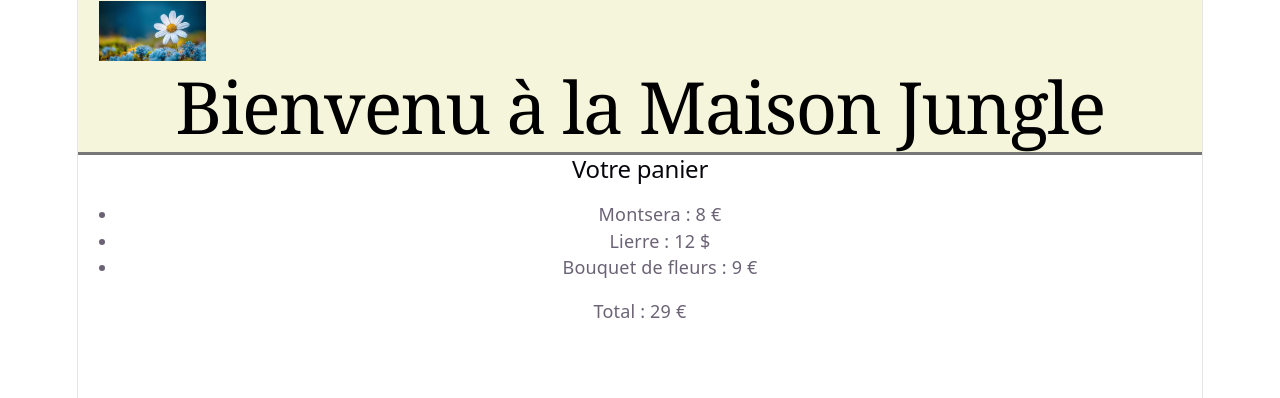
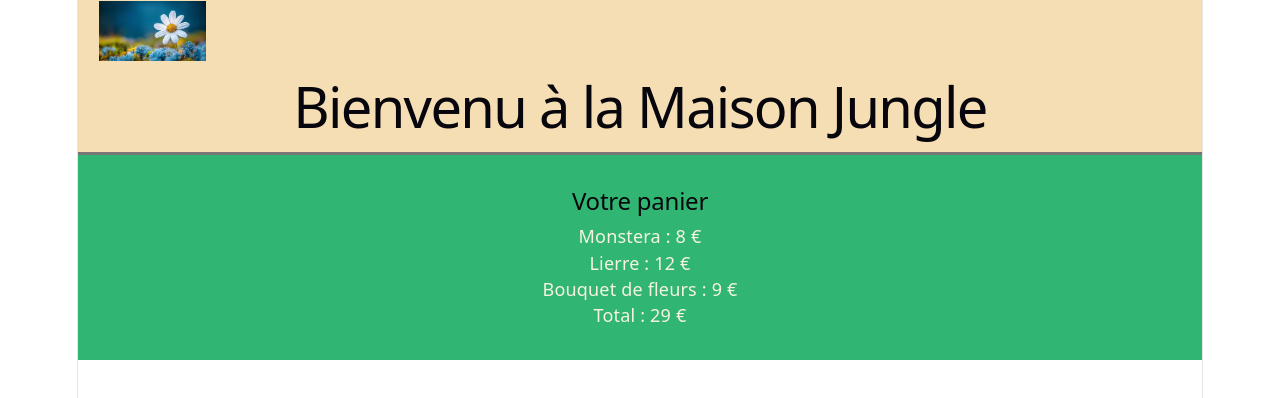
Before and after one commit to chaidahoumadi6-cell/La-Maison-jungle, a React (Vite) app in the folder la-maison-jungle/: page / in a window 1280 px wide. Shown: the top 398 px of the page. Built offline with nearby package versions, Linux system fonts and the light colour scheme.

Commit message:
utilise un CSS Module objet styles importé depuis un fichier module.css

```diff
--- a/la-maison-jungle/src/components/Banner.jsx
+++ b/la-maison-jungle/src/components/Banner.jsx
@@ -3,19 +3,21 @@
  */
 
 // J'importe le fichier Banner.css appliqué au composant Banner.jsx
-import "../styles/Banner.css"
+import styles from "../styles/Banner.module.css"
 
+// J' importe le logo
 import logo  from '../assets/fleurs-logo.jpg';
 
 
 const Banner = () => {
     const title = "Bienvenu à la Maison Jungle"
     // Le composant Banner retourne un message code en HTML
+    //utilise un CSS Module objet styles importé depuis un fichier module.css
+    //image importée en haut du fichier avec
     return (
-        <div className="banner">
-            <img src={logo} alt="Logo La maison jungle" className="banner-logo" />
-
-            <h1 className="banner-title"> {title} </h1>
+        <div className={styles.banner}>
+            <img src={logo} alt="Logo La maison jungle" className={styles.logo}/>
+            <h1 className={styles.titles}> {title} </h1>
         </div>
     )
 }
--- a/la-maison-jungle/src/components/Cart.jsx
+++ b/la-maison-jungle/src/components/Cart.jsx
@@ -1,22 +1,24 @@
-//Le composant cart représante le panier de courses
-
-//import App from "../App"
+/**
+ * Le composant Cart représente le panier de courses.
+ * Le composant Cart sera réutilisé dans le composant App.
+ */
+import styles from '../styles/Cart.module.css'
 
 const Cart = () => {
-    const montsera = 8
+    const monstera = 8
     const lierre = 12
     const bouquet = 9
-    return (
-        <div>
-            <h2> Votre panier </h2>
-            <ul>
-                <li> Montsera : {montsera} € </li>
-                <li> Lierre : {lierre} $ </li>
-                <li> Bouquet de fleurs : {bouquet} € </li>
+
+    return(
+        <div className={styles.cart}>
+            <h2>Votre panier</h2>
+            <ul style={{ listStyle: 'none', padding: 0, margin: 0 }}>
+                <li>Monstera : {monstera} €</li>
+                <li>Lierre : {lierre} €</li>
+                <li>Bouquet de fleurs : {bouquet} €</li>
             </ul>
-            <p> Total : {montsera + lierre + bouquet} € </p>
+            <p>Total : {monstera + lierre + bouquet} €</p>
         </div>
-
     )
 }
 
--- a/la-maison-jungle/src/styles/Banner.css
+++ b/la-maison-jungle/src/styles/Banner.module.css
@@ -7,16 +7,16 @@
     justify-content: space-between;
     padding: 1px;
     border-bottom: 3px solid #777;
-    background-color: beige;
+    background-color: wheat;
 }
-.banner-title {
+.title {
     color:black;
     font-size: 4rem;
     margin: 100;
     font-family: 'Georgia', serif;
 
 }
-.banner-logo {
+.logo {
   height: 60px;
   width: auto;
   margin-left: 20px;
--- /dev/null
+++ b/la-maison-jungle/src/styles/Cart.module.css
@@ -0,0 +1,11 @@
+.cart {
+    padding: 32px;
+    background-color: #31b572;
+    color:beige;
+}
+
+.ma-liste {
+    list-style: none;
+    padding: 0;
+    margin: 0;
+}
```
